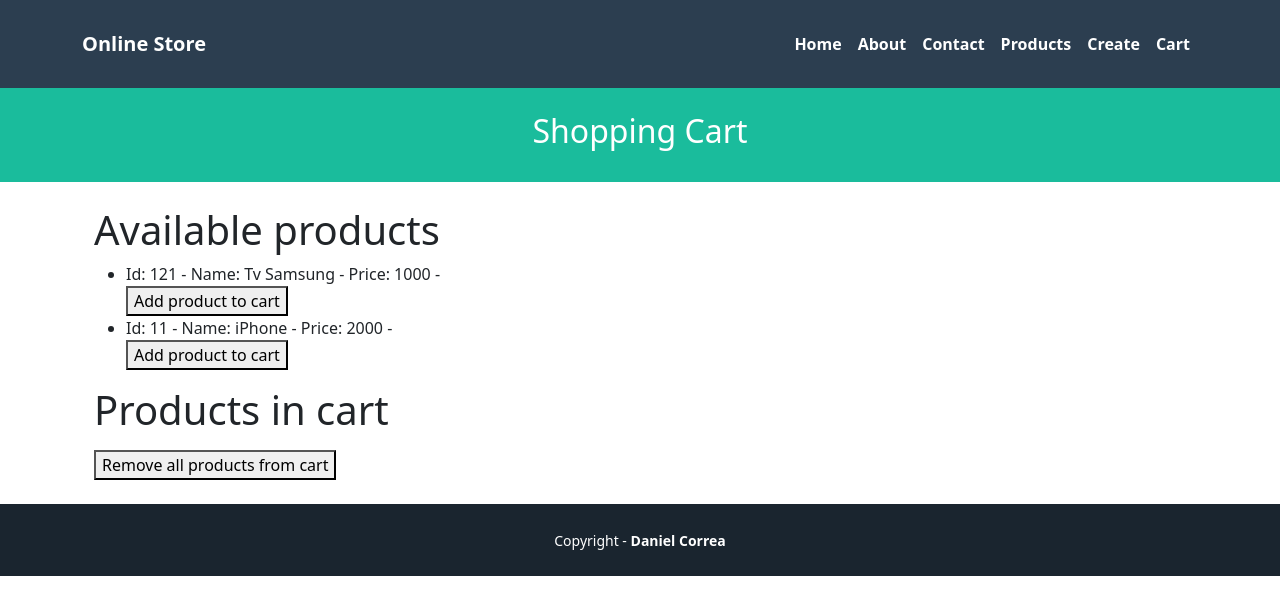
After one commit to Sebastian-jimenez30/Tutoriales-Django, a Django app: page /cart/ in a window 1280 px wide. The commit adds this page. Shown: the top 615 px of the page. Run offline with Django 4.2, Linux system fonts and the light colour scheme.

Commit message:
Tutorial Sesion

```diff
--- /dev/null
+++ b/pages/templates/cart/index.html
@@ -0,0 +1,46 @@
+{% extends 'pages/base.html' %}
+
+{% block title %} {{ title }} {% endblock %}
+{% block header_title %} {{ subtitle }} {% endblock %}
+
+{% block content %}
+<div class="container">
+    <div class="row justify-content-center">
+        <div class="col-md-12">
+            <h1>Available products</h1>
+            <ul>
+                {% for key, product in products.items %}
+                    <li>
+                        Id: {{ key }} -
+                        Name: {{ product.name }} -
+                        Price: {{ product.price }} -
+                        <form method="post" action="{% url 'cart_add' key %}">
+                            {% csrf_token %}
+                            <button type="submit">Add product to cart</button>
+                        </form>
+                    </li>
+                {% endfor %}
+            </ul>
+        </div>
+    </div>
+
+    <div class="row justify-content-center">
+        <div class="col-md-12">
+            <h1>Products in cart</h1>
+            <ul>
+                {% for key, product in cart_products.items %}
+                    <li>
+                        Id: {{ key }} -
+                        Name: {{ product.name }} -
+                        Price: {{ product.price }}
+                    </li>
+                {% endfor %}
+            </ul>
+            <form method="post" action="{% url 'cart_removeAll' %}">
+                {% csrf_token %}
+                <button type="submit">Remove all products from cart</button>
+            </form>
+        </div>
+    </div>
+</div>
+{% endblock %}
--- a/pages/templates/pages/base.html
+++ b/pages/templates/pages/base.html
@@ -25,6 +25,7 @@ aria-controls="navbarNavAltMarkup" aria-expanded="false" aria-label="Toggle navi
                     <a class="nav-link active" href="{% url 'contact' %}">Contact</a>
                     <a class="nav-link active" href="{% url 'index' %}">Products</a>
                     <a class="nav-link active" href="{% url 'form' %}">Create</a>
+                    <a class="nav-link active" href="{% url 'cart_index' %}">Cart</a>
                 </div>
             </div>
         </div>
--- a/pages/urls.py
+++ b/pages/urls.py
@@ -9,4 +9,7 @@ urlpatterns =[
     path('products/create/',ProductCreateView.as_view(),name='form'),
     path('products/create/created/',ProductCreatedView.as_view(),name='created'),
     path('products/<str:id>',ProductShowView.as_view(),name='show'),
+    path('cart/', CartView.as_view(), name='cart_index'),
+    path('cart/add/<str:product_id>', CartView.as_view(), name='cart_add'),
+    path('cart/removeAll', CartRemoveAllView.as_view(), name='cart_removeAll'),
 ]
--- a/pages/views.py
+++ b/pages/views.py
@@ -22,7 +22,7 @@ class AboutPageView(TemplateView):
             "title": "About us - Online Store",
             "subtitle": "About us",
             "description": "This is an about page ...",
-            "author": "Developed by: Juan Miguel",
+            "author": "Developed by: Anderson Jimenez",
         })
 
         return context
@@ -112,3 +112,50 @@ class ProductCreateView(View):
 
 class ProductCreatedView(TemplateView):
     template_name = 'products/created.html'
+
+
+class CartView(View):
+    template_name = 'cart/index.html'
+
+    def get(self, request):
+        # Obtener todos los productos de la base de datos
+        products = {
+            121: {'name': 'Tv Samsung', 'price': '1000'},
+            11: {'name': 'iPhone', 'price': '2000'}
+        }
+
+        # Obtener productos en el carrito desde la sesión
+        cart_product_data = request.session.get('cart_product_data', {})
+        cart_products = {int(key): products[int(key)] for key in cart_product_data if int(key) in products}
+
+        # Preparar datos para la vista
+        view_data = {
+            'title': 'Cart - Online Store',
+            'subtitle': 'Shopping Cart',
+            'products': products,
+            'cart_products': cart_products
+        }
+
+        return render(request, self.template_name, view_data)
+
+    def post(self, request, product_id):
+        # Obtener productos en el carrito desde la sesión
+        cart_product_data = request.session.get('cart_product_data', {})
+
+        # Agregar producto al carrito si no está ya agregado
+        cart_product_data[str(product_id)] = True  # Se usa `True` para indicar que el producto está en el carrito
+
+        # Guardar en sesión
+        request.session['cart_product_data'] = cart_product_data
+        request.session.modified = True  # Asegura que la sesión se actualice
+
+        return redirect('cart_index')
+
+
+
+class CartRemoveAllView(View):
+    def post(self, request):
+        # Remove all products from cart in session
+        if 'cart_product_data' in request.session:
+            del request.session['cart_product_data']
+        return redirect('cart_index')
```
Also changed, not shown: db.sqlite3.
